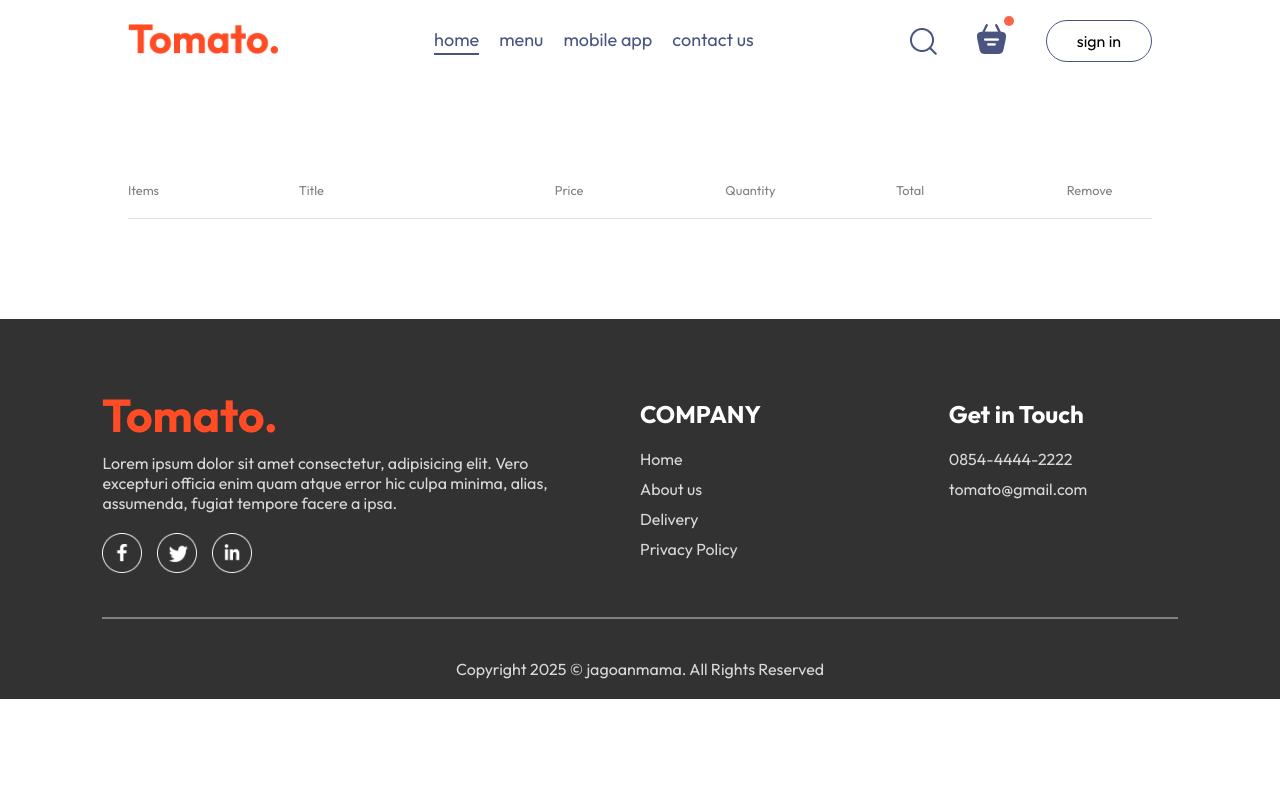
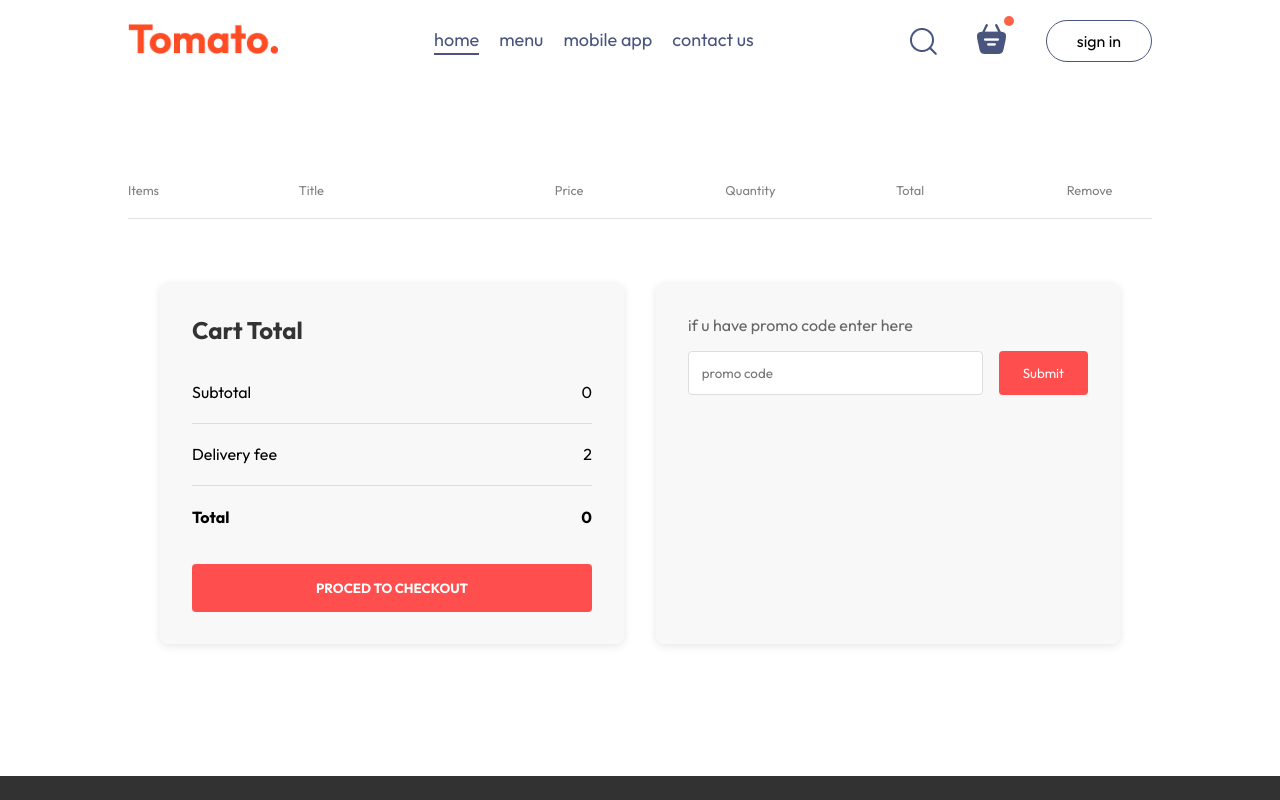
Before and after one commit to Riki-Zf/Food-delivery, a React (Vite) app in the folder frontend/: page /cart in a window 1280 px wide. Shown: the top 800 px of the page. Built offline with nearby package versions, Linux system fonts and the light colour scheme.

Commit message:
update cart

```diff
--- a/frontend/src/pages/Cart/Cart.css
+++ b/frontend/src/pages/Cart/Cart.css
@@ -20,3 +20,96 @@
   background-color: #e2e2e2;
   border: none;
 }
+.cart-items-item .cross {
+  color: red;
+  cursor: pointer;
+}
+/*  */
+.cart-bottom {
+  display: flex;
+  gap: 2rem;
+  padding: 2rem;
+  margin-top: 2rem;
+}
+
+.cart-total {
+  flex: 1;
+  background-color: #f8f8f8;
+  padding: 2rem;
+  border-radius: 8px;
+  box-shadow: 0 2px 8px rgba(0, 0, 0, 0.1);
+}
+
+.cart-total h2 {
+  margin-bottom: 1.5rem;
+  color: #333;
+}
+
+.cart-total-details {
+  display: flex;
+  justify-content: space-between;
+  padding: 0.8rem 0;
+}
+
+.cart-total hr {
+  border: none;
+  border-top: 1px solid #ddd;
+  margin: 0.5rem 0;
+}
+
+.cart-total button {
+  width: 100%;
+  padding: 1rem;
+  margin-top: 1.5rem;
+  background-color: #ff4e4e;
+  color: white;
+  border: none;
+  border-radius: 4px;
+  font-weight: bold;
+  cursor: pointer;
+  transition: background-color 0.3s;
+}
+
+.cart-total button:hover {
+  background-color: #ff3333;
+}
+
+.cart-promocode {
+  flex: 1;
+  padding: 2rem;
+  background-color: #f8f8f8;
+  border-radius: 8px;
+  box-shadow: 0 2px 8px rgba(0, 0, 0, 0.1);
+}
+
+.cart-promocode p {
+  margin-bottom: 1rem;
+  color: #666;
+}
+
+.cart-promocode-input {
+  display: flex;
+  gap: 1rem;
+}
+
+.cart-promocode-input input {
+  flex: 1;
+  padding: 0.8rem;
+  border: 1px solid #ddd;
+  border-radius: 4px;
+  outline: none;
+}
+
+.cart-promocode-input button {
+  padding: 0.8rem 1.5rem;
+  background-color: #ff4e4e;
+  color: white;
+  border: none;
+  border-radius: 4px;
+  cursor: pointer;
+  transition: background-color 0.3s;
+}
+
+.cart-promocode-input button:hover {
+  background-color: #ff3333;
+}
--- a/frontend/src/pages/Cart/Cart.jsx
+++ b/frontend/src/pages/Cart/Cart.jsx
@@ -24,10 +24,17 @@ const Cart = () => {
                 <div className="cart-items-title cart-items-item">
                   <img src={item.image} alt="" />
                   <p>{item.name}</p>
-                  <p>{item.price}</p>
+                  <p>${item.price}</p>
                   <p>{cartItems[item._id]}</p>
-                  <p>{item.price * cartItems[item._id]}</p>
-                  <p>x</p>
+                  <p>${item.price * cartItems[item._id]}</p>
+                  <p
+                    onClick={() => {
+                      removeFromCart(item._id);
+                    }}
+                    className="cross"
+                  >
+                    x
+                  </p>
                 </div>
                 <hr />
               </div>
@@ -35,6 +42,39 @@ const Cart = () => {
           }
         })}
       </div>
+
+      {/* pls help styling this div */}
+      <div className="cart-bottom">
+        <div className="cart-total">
+          <h2>Cart Total</h2>
+          <div>
+            <div className="cart-total-details">
+              <p>Subtotal</p>
+              <p>{0}</p>
+            </div>
+            <hr />
+            <div className="cart-total-details">
+              <p>Delivery fee</p>
+              <p>{2}</p>
+            </div>
+            <hr />
+            <div className="cart-total-details">
+              <b>Total</b>
+              <b>{0}</b>
+            </div>
+          </div>
+          <button>PROCED TO CHECKOUT</button>
+        </div>
+        <div className="cart-promocode">
+          <div>
+            <p>if u have promo code enter here</p>
+            <div className="cart-promocode-input">
+              <input type="text" placeholder="promo code" />
+              <button>Submit</button>
+            </div>
+          </div>
+        </div>
+      </div>
     </div>
   );
 };
```
